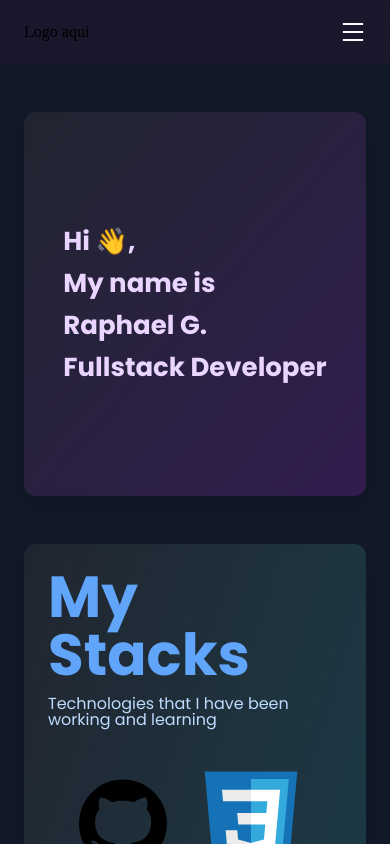
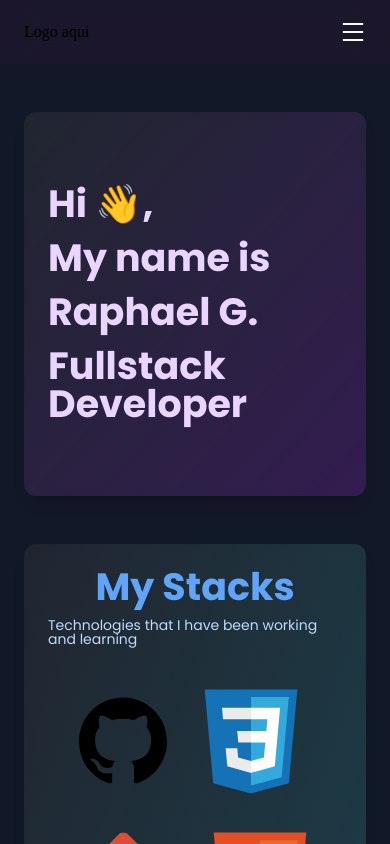
Before and after one commit to rapha021/portfolio-rapha, a React (Vite) app: page / in a window 390 px wide. Shown: the top 844 px of the page. Built offline with nearby package versions, Linux system fonts and the light colour scheme.

Commit message:
fix: font size and header dark color

```diff
--- a/src/components/profile/index.tsx
+++ b/src/components/profile/index.tsx
@@ -3,16 +3,16 @@ const Profile = () => {
     <>
       <section className="w-full h-96 px-6 py-6 flex flex-col md:flex-row items-center justify-between rounded-xl shadow-lg bg-gradient-to-br from-[rgba(253,253,253)] to-[rgba(249,233,255)] dark:from-[rgba(70,70,70,0.3)] dark:to-[rgba(65,31,97,0.7)] backdrop-blur-sm font-poppins">
         <div className="h-full flex flex-col justify-center gap-4">
-          <p className="text-[26px] md:text-[42px] lg:text-[58px] font-bold text-gray-700 dark:text-purple-200">
+          <p className="text-[38px] md:text-[42px] lg:text-[58px] font-bold text-gray-700 dark:text-purple-200">
             Hi 👋,
           </p>
-          <p className="text-[26px] md:text-[42px] lg:text-[58px] font-bold text-gray-700 dark:text-purple-200">
+          <p className="text-[38px] md:text-[42px] lg:text-[58px] font-bold text-gray-700 dark:text-purple-200">
             My name is
           </p>
-          <p className="text-[26px] md:text-[42px] lg:text-[58px] font-bold text-gray-700 dark:text-purple-200">
+          <p className="text-[38px] md:text-[42px] lg:text-[58px] font-bold text-gray-700 dark:text-purple-200">
             Raphael G.
           </p>
-          <p className="text-[26px] md:text-[42px] lg:text-[58px] font-bold text-gray-700 dark:text-purple-200">
+          <p className="text-[38px] md:text-[42px] lg:text-[58px] font-bold text-gray-700 dark:text-purple-200">
             Fullstack Developer
           </p>
         </div>
--- a/src/components/stacks/index.tsx
+++ b/src/components/stacks/index.tsx
@@ -3,9 +3,11 @@ const Stacks = () => {
     <>
       <section className="w-full h-fit px-6 py-6 box-border flex items-center justify-between rounded-xl shadow-lg bg-gradient-to-br from-[rgba(253,253,253)] to-[#e9fcff] dark:from-[rgba(70,70,70,0.3)] dark:to-[rgba(31,87,97,0.7)] backdrop-blur-sm font-poppins">
         <div className="w-full h-[80%] font-poppins flex flex-col items-center gap-3">
-          <h2 className="text-[58px] font-bold text-blue-400">My Stacks</h2>
+          <h2 className="text-[38px] md:text-[58px] font-bold text-blue-400">
+            My Stacks
+          </h2>
 
-          <p className="text-[16px] text-blue-200">
+          <p className="text-[14px] md:text-[16px] text-blue-200">
             Technologies that I have been working and learning
           </p>
 
```
